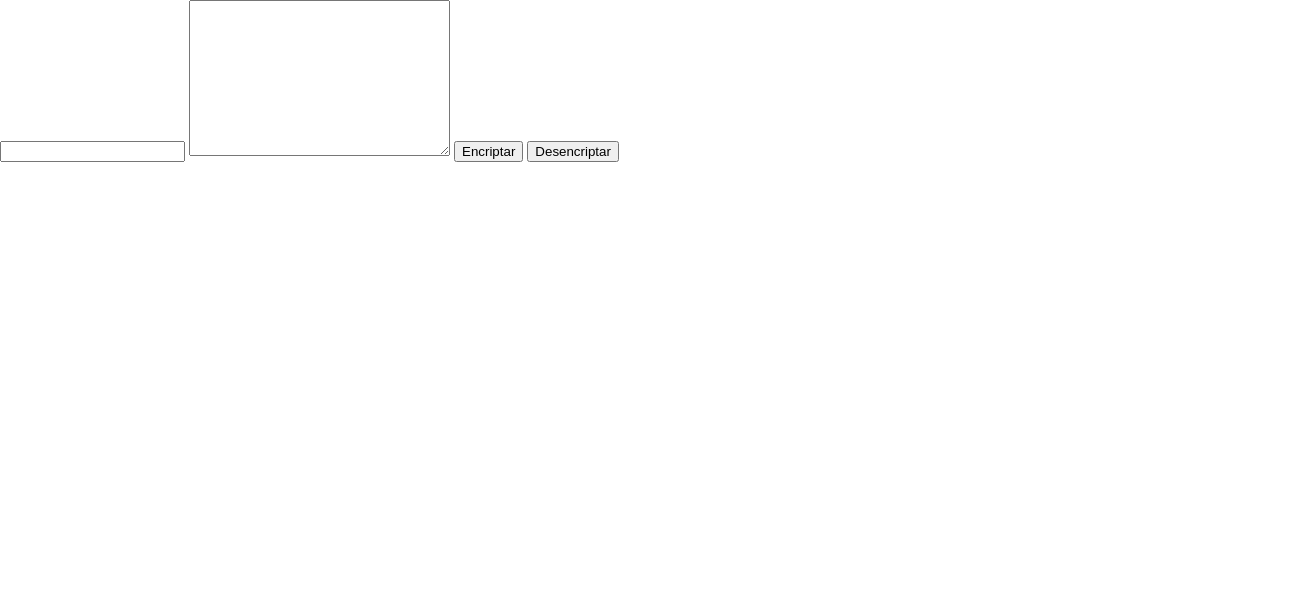
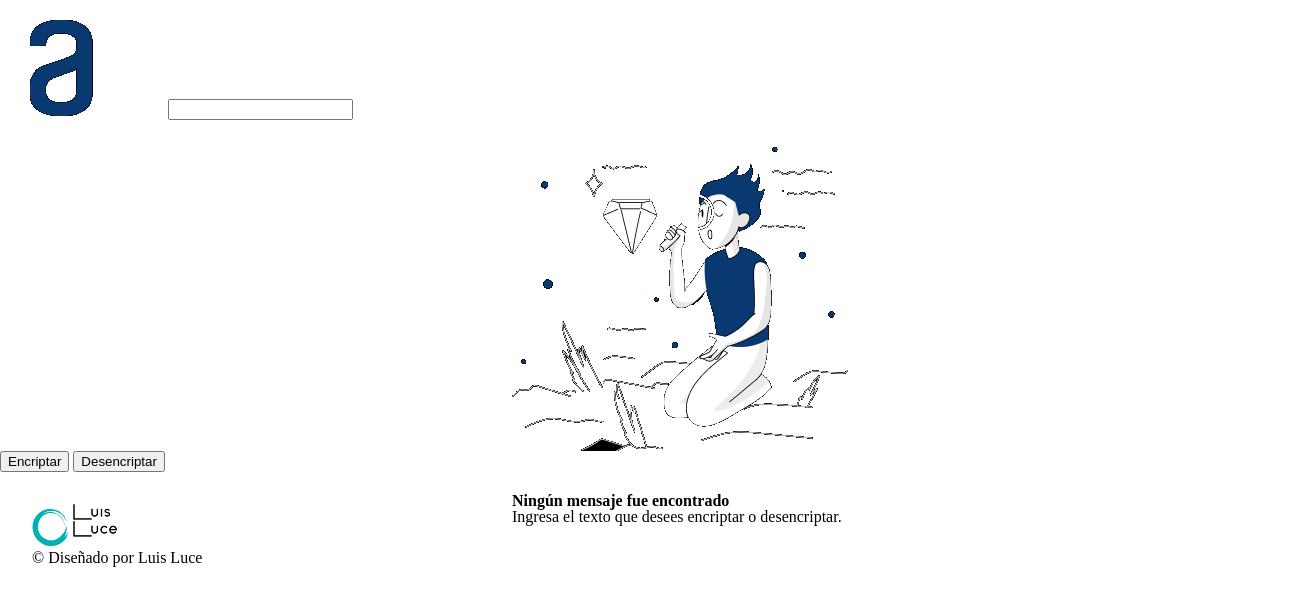
Before and after one commit to Luis-Luce/Desafio-Dic, a plain HTML site: page index.html in a window 1280 px wide. Shown: the whole page, 1310 px wide, since content can reach past the window. Drawn offline with Linux system fonts and the light colour scheme.

Commit message:
Adaptando el diseño

```diff
--- a/index.html
+++ b/index.html
@@ -10,18 +10,38 @@
     </head>
     <body>
         <header>
+            <img src="imagenes/logo.png" alt="Logotipo de Alura">
         </header>
 
         <main>
-            <input type="text" id="textoEncriptado">
-            <textarea name="resultado" id="textoDesencriptado" cols="30" rows="10"></textarea>
-            <button type="button" id="botonEncriptado">Encriptar</button>
-            <button type="button" id="botonDesencriptar">Desencriptar</button>
-            <button type="button" id="botonCopiar">Copiar</button>
+            <section class="txtentrada">
+                <input type="text" id="textoEncriptado">
+            </section>
+
+            <section class="muneco">
+                <img src="imagenes/muneco.png" alt="Persona buscando">
+                <h1>Ningún mensaje fue encontrado</h1>
+                <p>Ingresa el texto que desees encriptar o desencriptar.
+                </p>
+            </section>
+
+            <section class="txtResultado" display: none>
+                <textarea name="resultado" id="textoDesencriptado" cols="30" rows="10"></textarea>
+
+
+            </section>
+
+            <section class="botones">
+                <button type="button" id="botonEncriptado">Encriptar</button>
+                <button type="button" id="botonDesencriptar">Desencriptar</button>
+                <button type="button" id="botonCopiar">Copiar</button>
+            </section>
 
         </main>
 
         <footer>
+            <img src="imagenes/Logo LLB.png">
+            <p> &copy  Diseñado por Luis Luce</p>
         </footer>
     </body>
     <script>
--- a/script.js
+++ b/script.js
@@ -14,6 +14,13 @@ function encriptar(){
     document.getElementById("textoDesencriptado").innerHTML = textoEncriptado;
     document.getElementById("botonCopiar").style.display = "show";
     document.getElementById("botonCopiar").style.display = "inherit";
+    document.getElementsByTagName("muneco").visibility="hidden";
+    /*document.getElementById("muneco").style.display ="inherit";*/
+    document.getElementsByTagName("txtResultado").visibility="visible";
+    document.getElementsByTagName("muneco").visibility="inherit";
+    /* document.getElementsByName("muneco").style.visibility = "hidden";
+    document.getElementById("txtResultado").style.display ="show";
+    document.getElementById("txtResultado").style.display ="inherit"; */
 }
 
 function desencriptar(){
--- a/styles.css
+++ b/styles.css
@@ -1,3 +1,47 @@
+header{
+    position: relative;
+    left: 30px;
+    top: 20px;
+    bottom: 0%;
+}
+.txtentrada{
+    position: relative;
+    width: 577px;
+    height: 48px;
+    left: 168px;
+    color: #0a3871;
+    border-color: cornflowerblue;
+}
+.muneco{
+    visibility: visible;
+    position: relative;
+    width: 336px;
+    height: 304px;
+    left: 40%;
+    top: 5%;
+    border-style: double;
+}
+.muneco h1{
+    font-weight: bold;
+}
+.muneco textarea{
+    color: red;
+
+}
+.txtResultado{
+    display: none;
+}
+
+
+
+
 #botonCopiar{
     display: none;
 }
+
+
+
+footer{
+    text-align: left;
+    padding: 2em;
+}
```
Also changed, not shown: Imagenes/Logo LLB.png (added), Imagenes/logo.png (added), Imagenes/muneco.png (added).
